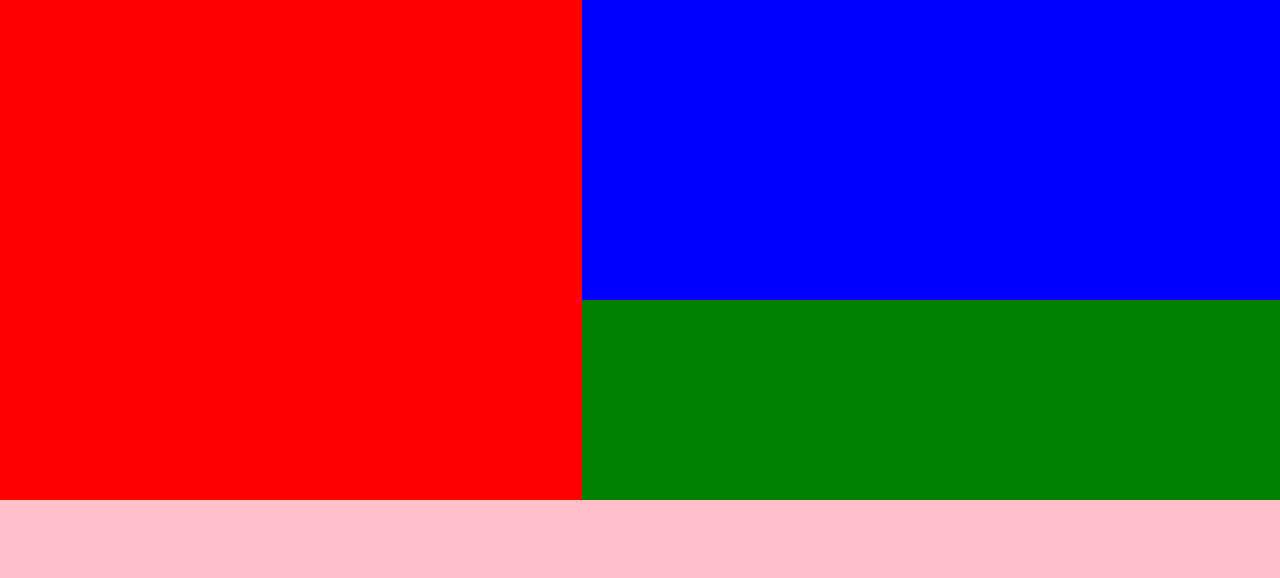
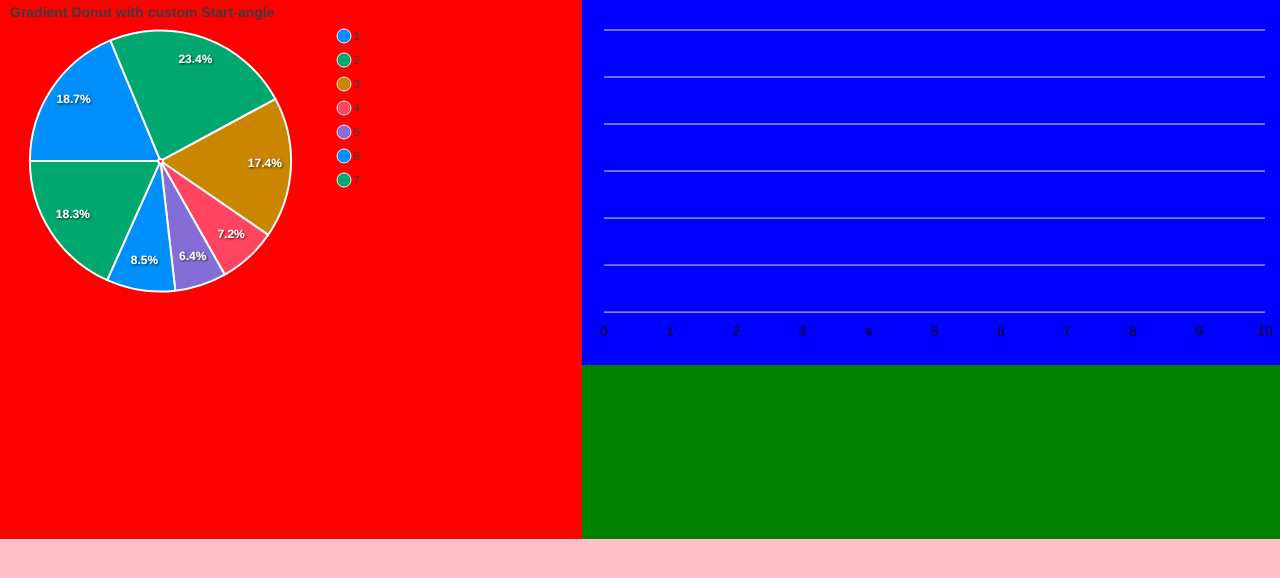
Before and after one commit to NataliaR7/github-statistics, a React (Create React App) app: page / in a window 1280 px wide. Shown: the top 578 px of the page. Built offline with nearby package versions, Linux system fonts and the light colour scheme.

Commit message:
Графики для языков и активности(конфиг доностроится еще)

```diff
--- a/src/components/UserActivity/UserActivity.tsx
+++ b/src/components/UserActivity/UserActivity.tsx
@@ -1,6 +1,140 @@
-function UserActivity() {
+import Chart from 'react-apexcharts'
+
+
+
+const dataLabels = {
+  enabled: false, ///данные внизу столба
+  // formatter: function (val: string) {
+  //   return val + "%";
+  // },
+  offsetY: -20,
+  style: {
+    fontSize: '12px',
+    colors: ["#304758"]
+  }
+}
+
+const plotOptions = {
+  bar: {
+    dataLabels: {
+      position: 'bottom', // top, center, bottom
+    },
+  }
+}
+
+const xaxis = (xaxisData: string[]) => {return {
+    categories: xaxisData,
+    position: 'bottom',
+    labels: {
+      style: {/// параметры верхних лейблов
+        colors: "black",
+        fontSize: '14px',
+        fontFamily: 'Helvetica, Arial, sans-serif',
+        fontWeight: 400,
+        cssClass: 'apexcharts-xaxis-label',
+      },
+    },
+    axisBorder: {
+      show: false
+    },
+    axisTicks: {
+      show: false
+    },
+    crosshairs: {
+      fill: {
+        type: 'gradient',
+        gradient: {
+          colorFrom: '#D8E3F0',
+          colorTo: '#BED1E6',
+          stops: [0, 100],
+          opacityFrom: 0.4,
+          opacityTo: 0.5,
+        }
+      }
+    },
+    tooltip: {
+      enabled: false,
+    }
+  }
+}
+
+const yaxis = {
+  axisBorder: {
+    show: false
+  },
+  axisTicks: {
+    show: false,
+  },
+  labels: {
+    show: false,
+    // formatter: function (val: string) {
+    //   return val + "%";
+    // }
+  },
+}
+
+const title = {
+  text: 'Monthly Inflation in Argentina, 2002',
+  floating: true,
+  offsetY: 330,
+  align: 'center',
+  style: {
+    color: '#444'
+  }
+}
+
+const options = (xaxisData: string[]) => {
+  return {
+    chart: {
+      stacked: true,
+      events: {
+
+      },
+      zoom: {
+        enabled: true
+      }
+    },
+    plotOptions: plotOptions,
+    fill: {
+      opacity: 1,     //прозрачность столбов
+    },
+    colors: ["#228B22", "#FFCC00"],//цвет столбиков(если несколько - то для каждого отдельно)
+    dataLabels: dataLabels,
+    xaxis: xaxis(xaxisData),
+    yaxis: yaxis,
+    legend: {
+      position: 'right',
+      offsetY: 40
+    },
+    // title: title
+  }
+}
+
+
+function getSeries(dataName: string, values: number[]){
+  return [{name: dataName, data: values},{name: dataName + "_1", data: values} ]
+}
+
+const series =[{
+  name: ['Inflation', 'asdf', 'asdf'],
+  data: [2.3, 3.1, 0, 10.1, 4.0, 3.6, 3.2, 2.3, 1.4, 0.8, 0.5, 0.2]
+}]
+
+function GetLablesAndValues(activityStatistic: {[key: string] : number}){
+  let xaxisData: string[] = []
+  let values: number[] = []
+  for (let key in activityStatistic){
+    xaxisData.push(key);
+    values.push(activityStatistic[key])
+  }
+  return {xaxisData, values};
+}
+
+function UserActivity(data: {[key: string] : any}) {
+  let parsedData = GetLablesAndValues(data);
     return (
       <div className="userActivity">
+        <Chart type="bar" height={350} options={options(parsedData.xaxisData)} series={getSeries("Contributions" , parsedData.values)}/>
       </div>
     );
   }
--- a/src/components/UserLanguages/UserLanguages.tsx
+++ b/src/components/UserLanguages/UserLanguages.tsx
@@ -1,6 +1,44 @@
+import Chart from 'react-apexcharts'
+
+const options = {
+  plotOptions: {
+    pie: {
+      startAngle: -90,
+      endAngle: 270
+    }
+  },
+  labels: ["1", "2", "3", "4", "5", "6", "7"],
+  dataLabels: {
+    enabled: true
+  },
+  fill: {
+    type: 'solid',
+    // colors: ["red", "blue", "white", "green", "orange"],
+    // gradient: {
+    //   gradientToColors: [ "green", "blue","red",  "orange", "white"],
+    // },
+  },
+  title: {
+    text: 'Gradient Donut with custom Start-angle'
+  },
+  responsive: [{
+    breakpoint: 480,
+    options: {
+      chart: {
+        width: 200
+      },
+      legend: {
+        position: 'bottom'
+      }
+    }
+  }]
+}
+
+
 function UserLanguages() {
     return (
       <div className="userLanguages">
+        <Chart options={options} series={[44, 55, 41, 17, 15, 20, 43]} type="pie" width={380} />
       </div>
     );
   }
```
